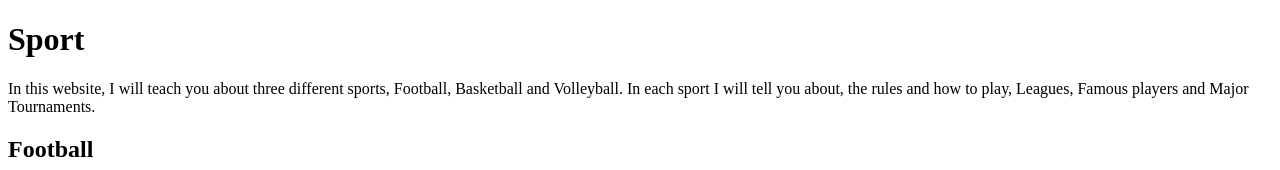
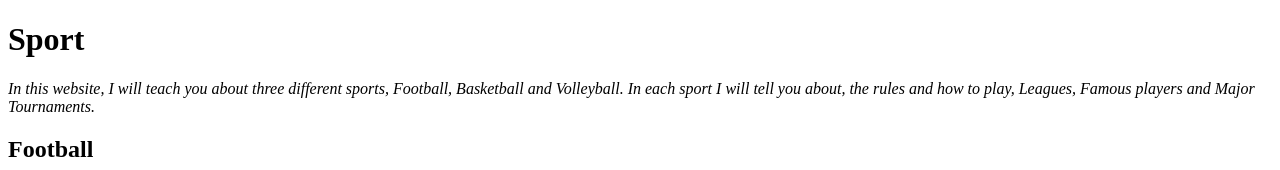
Before and after one commit to Theo-Fares/mywebpage, a plain HTML site: page index.html in a window 1280 px wide. Shown: the top 170 px of the page. Drawn offline with Linux system fonts and the light colour scheme.

Commit message:
Update index.html

```diff
--- a/index.html
+++ b/index.html
@@ -8,8 +8,8 @@
 <h1>Sport</h1>
 
 
- <p>In this website, I will teach you about three different sports, Football, Basketball and Volleyball. In each sport I will tell you about, the rules and how to play, Leagues, Famous players and Major Tournaments.
-  </p>
+ <p><em>In this website, I will teach you about three different sports, Football, Basketball and Volleyball. In each sport I will tell you about, the rules and how to play, Leagues, Famous players and Major Tournaments.
+   </em></p>
   <h2>Football</h2>
 
   <h3>Rules and how to play</h3>
```
